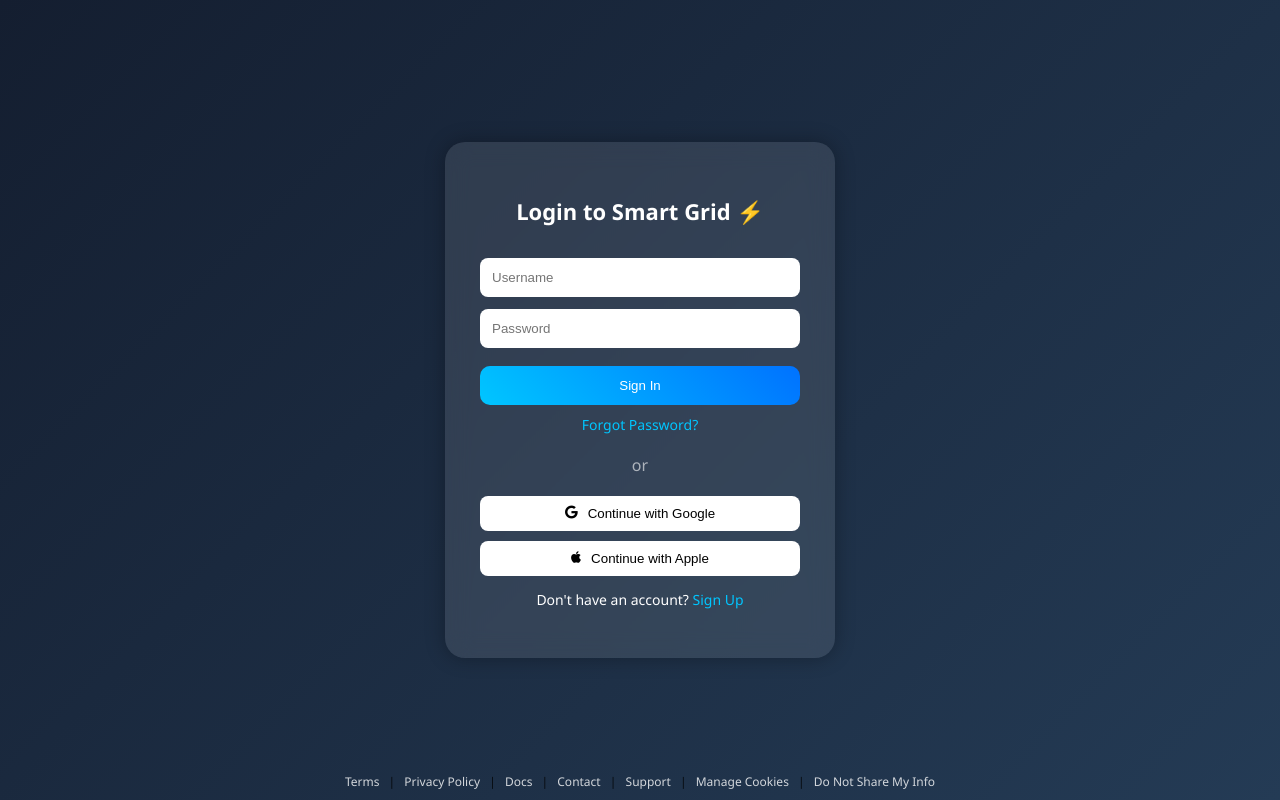
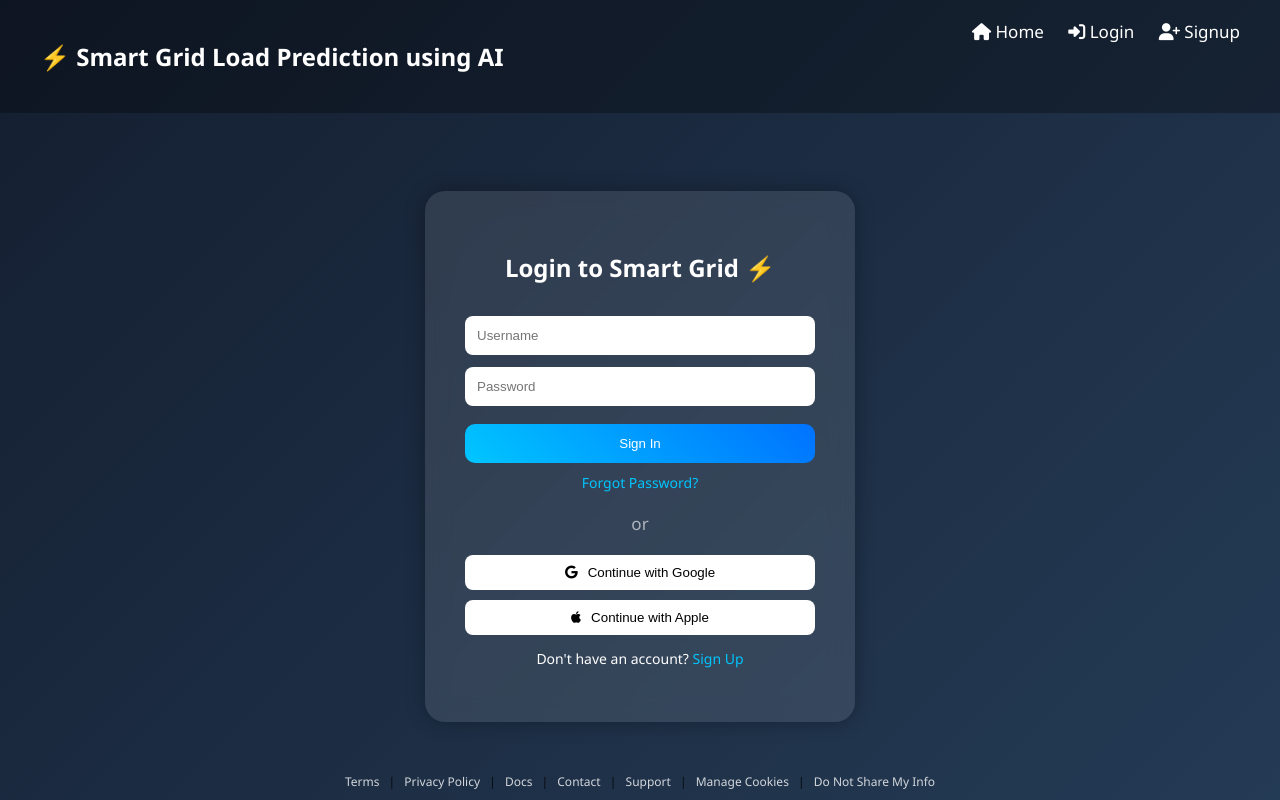
Before and after one commit to ranautGITHUB/Smart-Grid-Load-Prediction-aiml, a Flask app: page /login in a window 1280 px wide. Run offline with Flask 3, Linux system fonts and the light colour scheme.

Commit message:
Update login.html

```diff
--- a/templates/login.html
+++ b/templates/login.html
@@ -12,29 +12,47 @@ body {
     font-family: 'Segoe UI';
     background: linear-gradient(135deg, #141e30, #243b55);
     display: flex;
-    justify-content: center;
-    align-items: center;
+    flex-direction: column;
     height: 100vh;
 }
 
-/* MAIN BOX */
+.navbar {
+    display: flex;
+    justify-content: space-between;
+    padding: 20px 40px;
+    background: rgba(0,0,0,0.3);
+    color: white;
+}
+
+.navbar a {
+    color: white;
+    margin-left: 20px;
+    text-decoration: none;
+}
+
+.container {
+    flex: 1;
+    display: flex;
+    justify-content: center;
+    align-items: center;
+}
+
 .box {
     background: rgba(255,255,255,0.1);
     backdrop-filter: blur(12px);
-    padding: 35px;
+    padding: 40px;
     border-radius: 20px;
     text-align: center;
     color: white;
-    width: 320px;
+    width: 350px;
     box-shadow: 0 0 20px rgba(0,0,0,0.3);
 }
 
 h2 {
-    font-size: 22px;
+    font-size: 24px;
     margin-bottom: 20px;
 }
 
-/* INPUT */
 input {
     width: 100%;
     padding: 12px;
@@ -45,7 +63,6 @@ input {
     box-sizing: border-box;
 }
 
-/* BUTTON */
 button {
     margin-top: 18px;
     width: 100%;
@@ -57,7 +74,6 @@ button {
     cursor: pointer;
 }
 
-/* SOCIAL BUTTONS */
 .social-btn {
     width: 100%;
     padding: 10px;
@@ -73,13 +89,11 @@ button {
     gap: 10px;
 }
 
-/* DIVIDER */
 .divider {
     margin: 20px 0;
     opacity: 0.6;
 }
 
-/* LINKS */
 .links {
     margin-top: 10px;
     font-size: 14px;
@@ -90,7 +104,6 @@ button {
     text-decoration: none;
 }
 
-/* FOOTER LINKS */
 .footer-links {
     position: absolute;
     bottom: 10px;
@@ -108,7 +121,18 @@ button {
 </style>
 </head>
 
-<body>
+<body style="font-size:17px;">
+
+<div class="navbar">
+    <h2>⚡ Smart Grid Load Prediction using AI</h2>
+    <div>
+        <a href="/"><i class="fas fa-home"></i> Home</a>
+        <a href="/login"><i class="fas fa-sign-in-alt"></i> Login</a>
+        <a href="/signup"><i class="fas fa-user-plus"></i> Signup</a>
+    </div>
+</div>
+
+<div class="container">
 
 <div class="box">
     <h2>Login to Smart Grid ⚡</h2>
@@ -120,14 +144,12 @@ button {
         <button type="submit">Sign In</button>
     </form>
 
-    <!-- FORGOT PASSWORD -->
     <div class="links">
         <a href="#">Forgot Password?</a>
     </div>
 
     <div class="divider">or</div>
 
-    <!-- SOCIAL LOGIN -->
     <button class="social-btn">
         <i class="fab fa-google"></i>
         Continue with Google
@@ -143,7 +165,8 @@ button {
     </div>
 </div>
 
-<!-- FOOTER -->
+</div>
+
 <div class="footer-links">
     <a href="#">Terms</a> |
     <a href="#">Privacy Policy</a> |
```
